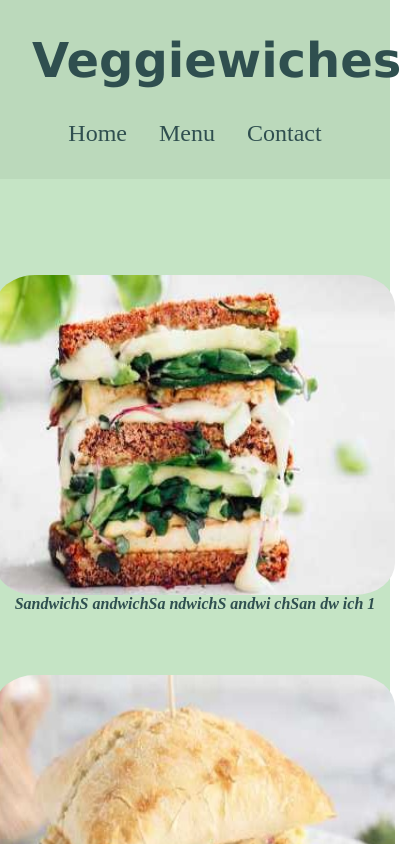
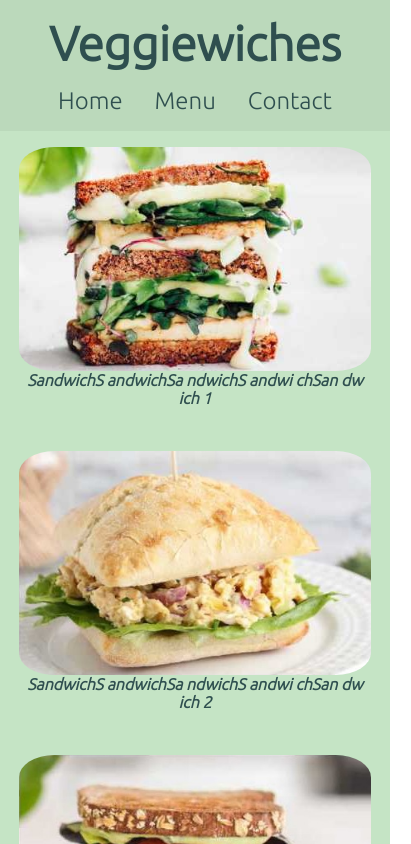
Before and after one commit to Direcaoass/RestaurantPage, a website built with webpack: page public/index.html in a window 390 px wide. Both pictures are taken after a click on the item "Menu". Shown: the top 844 px of the page, 411 px wide, since content can reach past the window. Built offline with nearby package versions, Linux system fonts and the light colour scheme.

```diff
--- a/public/index.html
+++ b/public/index.html
@@ -2,6 +2,10 @@
 <html lang="pt-BR">
 
 <head>
+  <script src="https://kit.fontawesome.com/efbd7c5f89.js" crossorigin="anonymous"></script>
+  <link rel="preconnect" href="https://fonts.googleapis.com">
+  <link rel="preconnect" href="https://fonts.gstatic.com" crossorigin>
+  <link href="https://fonts.googleapis.com/css2?family=Ubuntu:wght@300&display=swap" rel="stylesheet">
   <meta charset="UTF-8">
   <meta name="viewport" content="width=device-width, initial-scale=1.0">
   <meta http-equiv="X-UA-Compatible" content="ie=edge">
@@ -10,7 +14,7 @@
 
 <body>
   <div id="content" class="content"></div>
-   <script src="./assets/js/bundle.js"></script>
+  <script src="./assets/js/bundle.js"></script>
 </body>
 
 </html>
--- a/src/assets/css/style.css
+++ b/src/assets/css/style.css
@@ -8,18 +8,19 @@
   margin: 0;
   padding: 0;
   box-sizing: border-box;
+  font-family: 'Ubuntu', sans-serif;
+
 }
-
-
 
 .content {
   min-width: 100vw;
-  min-height: 100vh;
+  min-height:100vh;
   display: flex;
-  justify-content: center;
-  align-items: center;
+  flex:1;
+  align-items:  center;
   flex-direction: column;
   background-color: var(--primary-color);
+
 
 }
 
@@ -29,15 +30,15 @@
   justify-content: center;
   flex-direction: column;
   text-align: center;
-  gap: 2rem;
-  padding: 2rem;
+  margin-top: 0;
+  gap: 1rem;
+  padding: 1rem;
   background-color: var(--primary-color-darker);
   color: var(--font-color);
 
 }
 
 .header h1 {
-  font-family: Verdana, Geneva, Tahoma, sans-serif;
   font-size: 3rem;
 }
 
@@ -61,8 +62,8 @@
 }
 
 .mainContent {
-  width: 100vw;
-  margin: 2rem;
+
+  margin: 1rem;
   text-align: center;
   flex-direction: column;
   display: flex;
@@ -70,25 +71,25 @@
   align-items: center;
   color: var(--font-color);
   font-size: 1rem;
+
 }
 
 
 .menuContent {
   display: grid;
-  grid-template-columns: repeat(2, minmax(300px, 1fr));
+  grid-template-columns: repeat(2, minmax(400px, 1fr));
   gap: 5rem;
-  margin: 5rem;
-
+  margin-bottom: 4rem;
 
 }
 
-.block {
+.menuItem {
   display: flex;
   flex-wrap: wrap;
   justify-content: center;
   align-items: center;
   width: 25rem;
-  height: 20rem;
+  height: 18rem;
   font-size: 1.5rem;
   font-style: italic;
   color: var(--font-color);
@@ -110,28 +111,19 @@
 
 @media (max-width: 800px) {
 
-  .mainContent h2{
-  margin:2.5rem;
-      }
-
-  .mainContent{
-    margin-top: 0;
-  }
 
   .menuContent {
     display: flex;
     flex-wrap: wrap;
     justify-content: center;
     align-items: center;
-    padding: 1rem;
 
-  }
-
-  .block {
-    width: 25rem;
-    height: 20rem;
-    font-size: 1rem;
+    }
+    .menuItem{
+      width: 22rem;
+      height: 14rem;
+      font-size: 1rem;
+    }
 
 
-  }
 }
--- a/src/modules/contact.js
+++ b/src/modules/contact.js
@@ -1,5 +1,5 @@
 export default function createContact() {
-    const contact = `<h2>Contact Form</h2>`
+    const contact = `<h2><i class="fa-solid fa-phone"></i> +5547987456321<br> <br><i class="fa-solid fa-location-dot"></i> 45 Lexington St, Carnaby, London</h2> <br><img class='img' src="./assets/img/contact.jpg" alt="contactimg">`
 
     return contact;
 }
--- a/src/modules/menu.js
+++ b/src/modules/menu.js
@@ -1,10 +1,10 @@
 export default function createMenu() {
 
-        let menuBlocks = ''
+        let menuItem = ''
     for (let i = 1; i < 9; i++) {
-        menuBlocks += `<div class='block'><img class='img' src="./assets/img/img${i}.jpg" alt="img${i}"><h4>SandwichS andwichSa ndwichS andwi chSan dw ich ${i}</h4></div>`;
+        menuItem += `<div class='menuItem'><img class='img' src="./assets/img/img${i}.jpg" alt="img${i}"><h4>SandwichS andwichSa ndwichS andwi chSan dw ich ${i}</h4></div>`;
     }
-    let menuContent = `<div class='menuContent'>${menuBlocks}</div>`;
+    let menuContent = `<div class='menuContent'>${menuItem}</div>`;
 
     return menuContent;
 
```
Also changed, not shown: public/assets/js/bundle.js, 1 other file.
